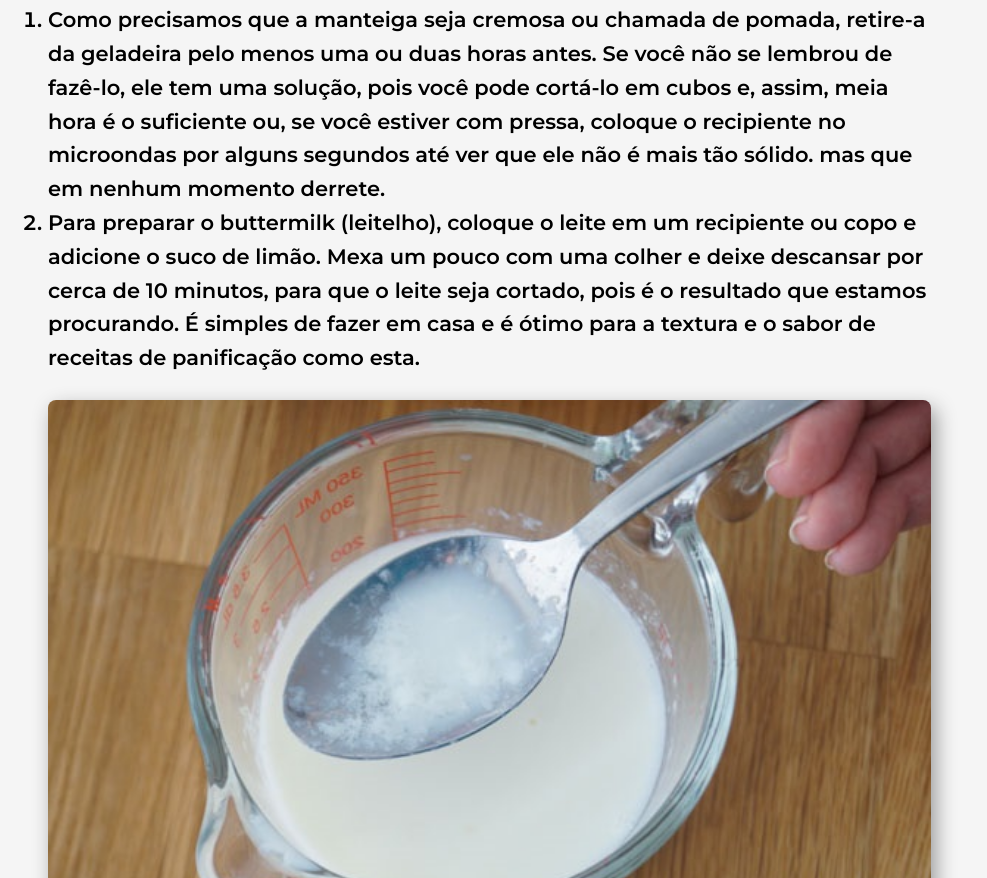
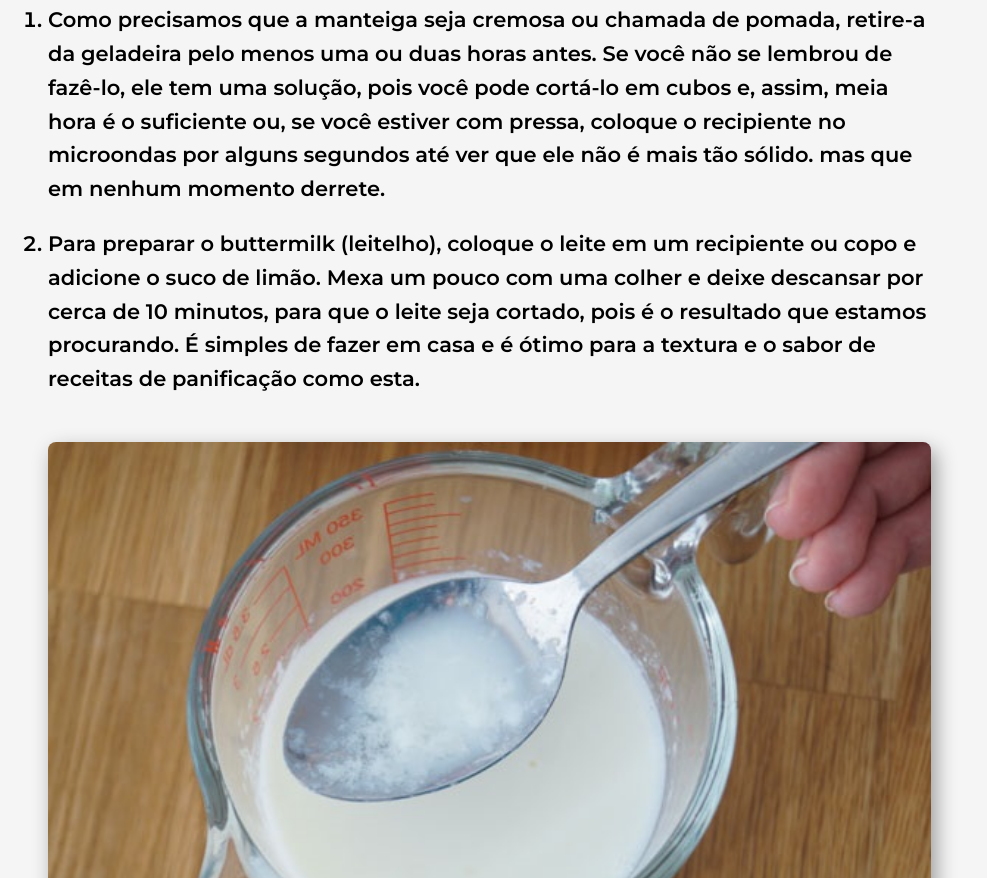
Before and after one commit to Danilsonunes/bolo-red-velvet-css, a plain HTML site: page index.html in a window 1280 px wide. Shown: the part 2002-2880 px from the top of the page, without its empty margins (0-987 px from the left). Drawn offline with Linux system fonts and the light colour scheme.

Commit message:
arregla2

```diff
--- a/estilos.css
+++ b/estilos.css
@@ -56,6 +56,7 @@ ol > li {
   font-size: 21px;
   font-weight: 600;
   line-height: 1.61;
+  margin-bottom: 21px;
 }
 h3 {
   font-size: 21px;
```
